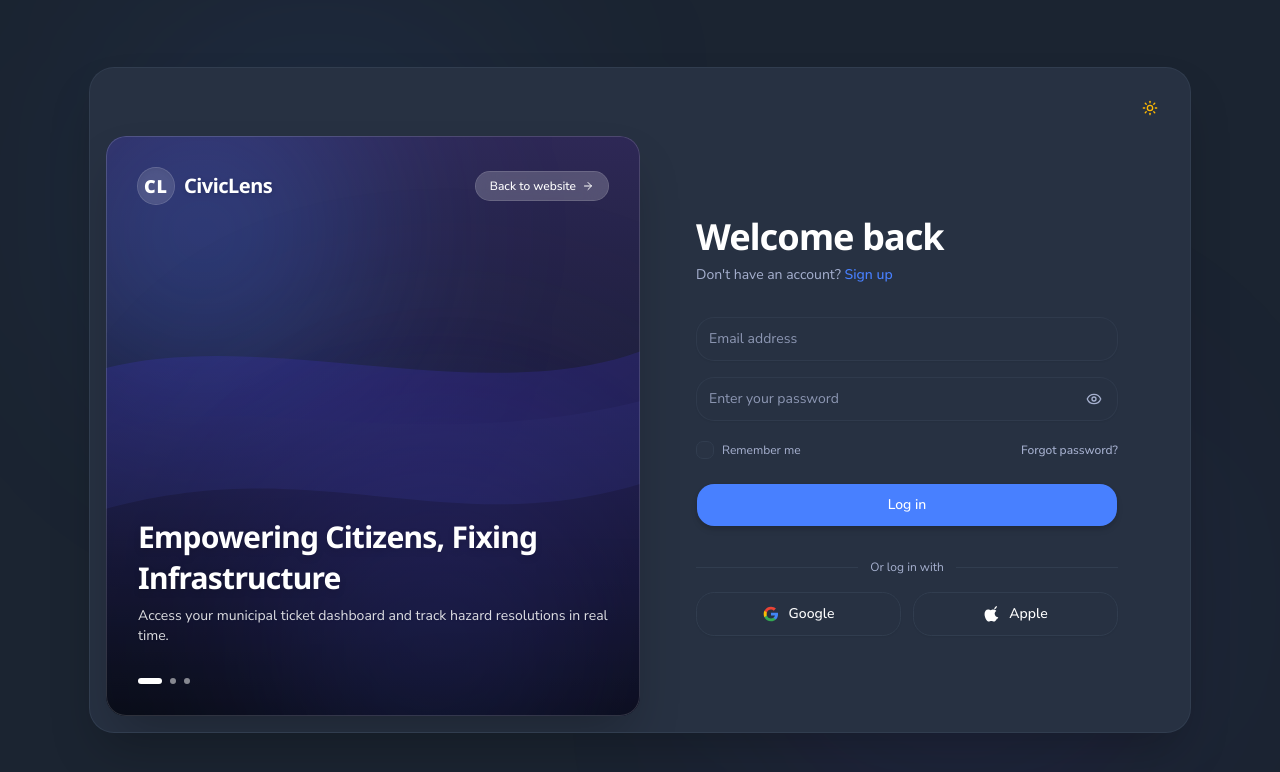
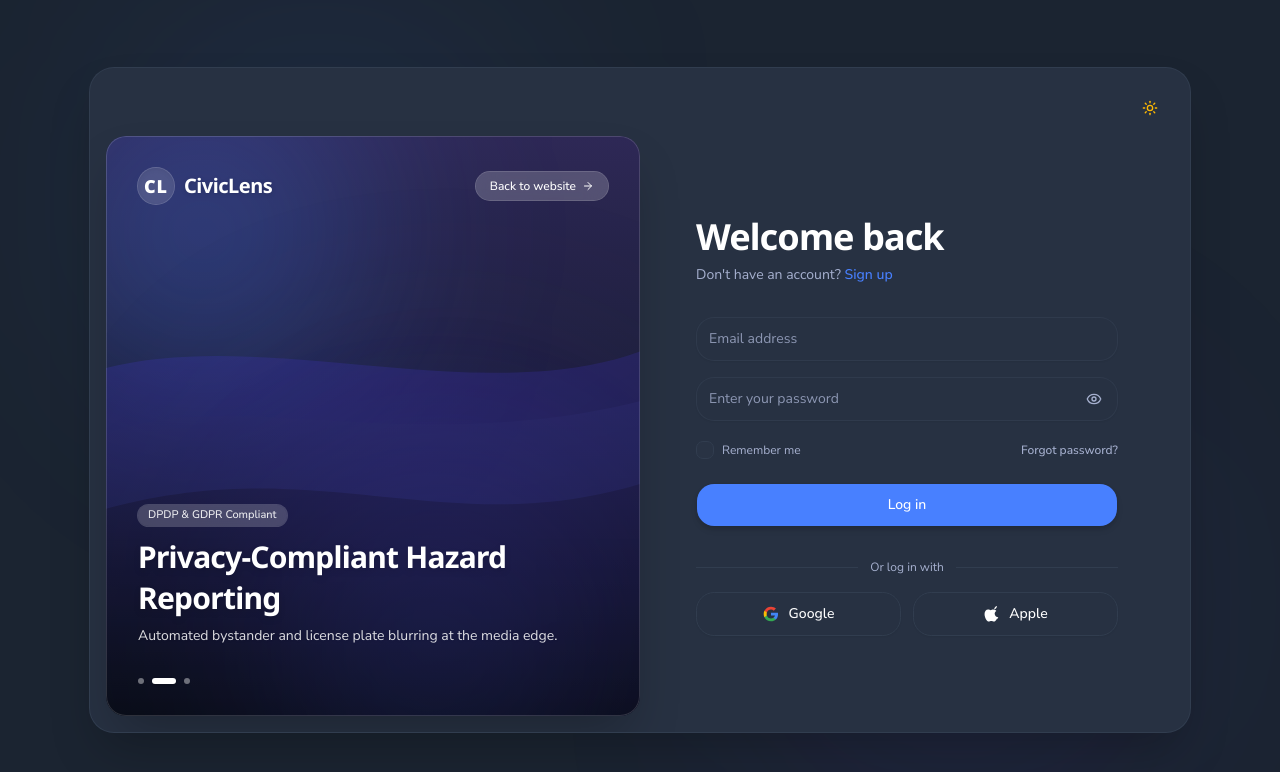
Before and after one commit to Ankit-Kum-ar/civiclens, a Next.js app: page /login in a window 1280 px wide. Shown: the top 772 px of the page. Built offline with nearby package versions, Linux system fonts and the light colour scheme.

Commit message:
feat(auth): add 3-slide auto-rotating carousel every 3 seconds to hero banner

```diff
--- a/src/components/auth/AuthHeroBanner.tsx
+++ b/src/components/auth/AuthHeroBanner.tsx
@@ -1,16 +1,51 @@
+"use client";
+
+import * as React from "react";
 import Link from "next/link";
 import { ArrowLeft } from "lucide-react";
 import { siteConfig } from "@/config/site";
+
+interface Slide {
+  quote: string;
+  subtitle: string;
+  badge: string;
+}
+
+const SLIDES: Slide[] = [
+  {
+    quote: "Empowering Citizens, Fixing Infrastructure",
+    subtitle: "Real-time AI-triaged civic action across your neighborhood.",
+    badge: "Community First",
+  },
+  {
+    quote: "Privacy-Compliant Hazard Reporting",
+    subtitle: "Automated bystander and license plate blurring at the media edge.",
+    badge: "DPDP & GDPR Compliant",
+  },
+  {
+    quote: "Transparent Municipal Accountability",
+    subtitle: "Interactive Before & After resolution proof verified on the live map.",
+    badge: "100% Verified Proof",
+  },
+];
 
 interface AuthHeroBannerProps {
   quote?: string;
   authorOrSubtitle?: string;
 }
 
-export function AuthHeroBanner({
-  quote = "Empowering Citizens, Fixing Infrastructure",
-  authorOrSubtitle = "Real-time AI-triaged civic action across your neighborhood.",
-}: AuthHeroBannerProps) {
+export function AuthHeroBanner(_props: AuthHeroBannerProps = {}) {
+  const [currentSlide, setCurrentSlide] = React.useState(0);
+
+  // Automatically transition every 3 seconds
+  React.useEffect(() => {
+    const timer = setInterval(() => {
+      setCurrentSlide((prev) => (prev + 1) % SLIDES.length);
+    }, 3000);
+
+    return () => clearInterval(timer);
+  }, []);
+
   return (
     <div className="relative hidden w-full lg:flex lg:w-1/2 flex-col justify-between overflow-hidden rounded-[20px] p-8 text-white select-none min-h-[580px] shadow-2xl transition-colors duration-200 bg-gradient-to-b from-primary via-chart-5 to-[#1A1E36] dark:from-[#2E2856] dark:via-[#1A1E36] dark:to-[#0D111E]">
       {/* Background Graphic: Responsive atmospheric smart-city backdrop in both Light and Dark mode */}
@@ -122,22 +157,51 @@ export function AuthHeroBanner({
         </Link>
       </div>
 
-      {/* Bottom Section: Hero Tagline + Pagination Dots */}
+      {/* Bottom Section: 3-Slide Animated Carousel */}
       <div className="relative z-10 mt-auto pt-16">
+        <div className="min-h-[140px] flex flex-col justify-end">
+          {SLIDES.map((slide, index) => {
+            const isActive = index === currentSlide;
+            return (
+              <div
+                key={slide.quote}
+                className={`transition-all duration-700 transform ${
+                  isActive
+                    ? "opacity-100 translate-y-0 relative"
+                    : "opacity-0 translate-y-3 absolute pointer-events-none"
+                }`}
+              >
+                <div className="inline-flex items-center rounded-full bg-white/20 px-2.5 py-0.5 text-[11px] font-medium text-white/90 backdrop-blur-md mb-2.5 ring-1 ring-white/20">
+                  {slide.badge}
+                </div>
                 <blockquote className="space-y-2">
                   <p className="font-heading text-2xl font-bold leading-snug tracking-tight text-white sm:text-3xl drop-shadow-md">
-            {quote}
+                    {slide.quote}
                   </p>
                   <p className="text-sm font-normal text-white/85 drop-shadow-xs">
-            {authorOrSubtitle}
+                    {slide.subtitle}
                   </p>
                 </blockquote>
+              </div>
+            );
+          })}
+        </div>
 
-        {/* Carousel indicators */}
+        {/* Carousel Indicator Dots with 3-second active states */}
         <div className="mt-8 flex items-center gap-2">
-          <span className="h-1.5 w-6 rounded-full bg-white transition-all shadow-sm" />
-          <span className="h-1.5 w-1.5 rounded-full bg-white/50" />
-          <span className="h-1.5 w-1.5 rounded-full bg-white/50" />
+          {SLIDES.map((_, index) => (
+            <button
+              key={index}
+              type="button"
+              onClick={() => setCurrentSlide(index)}
+              aria-label={`Go to slide ${index + 1}`}
+              className={`h-1.5 rounded-full transition-all duration-500 cursor-pointer ${
+                index === currentSlide
+                  ? "w-6 bg-white shadow-sm"
+                  : "w-1.5 bg-white/40 hover:bg-white/70"
+              }`}
+            />
+          ))}
         </div>
       </div>
     </div>
```
Lines whose indentation alone changed are shown as unchanged.
